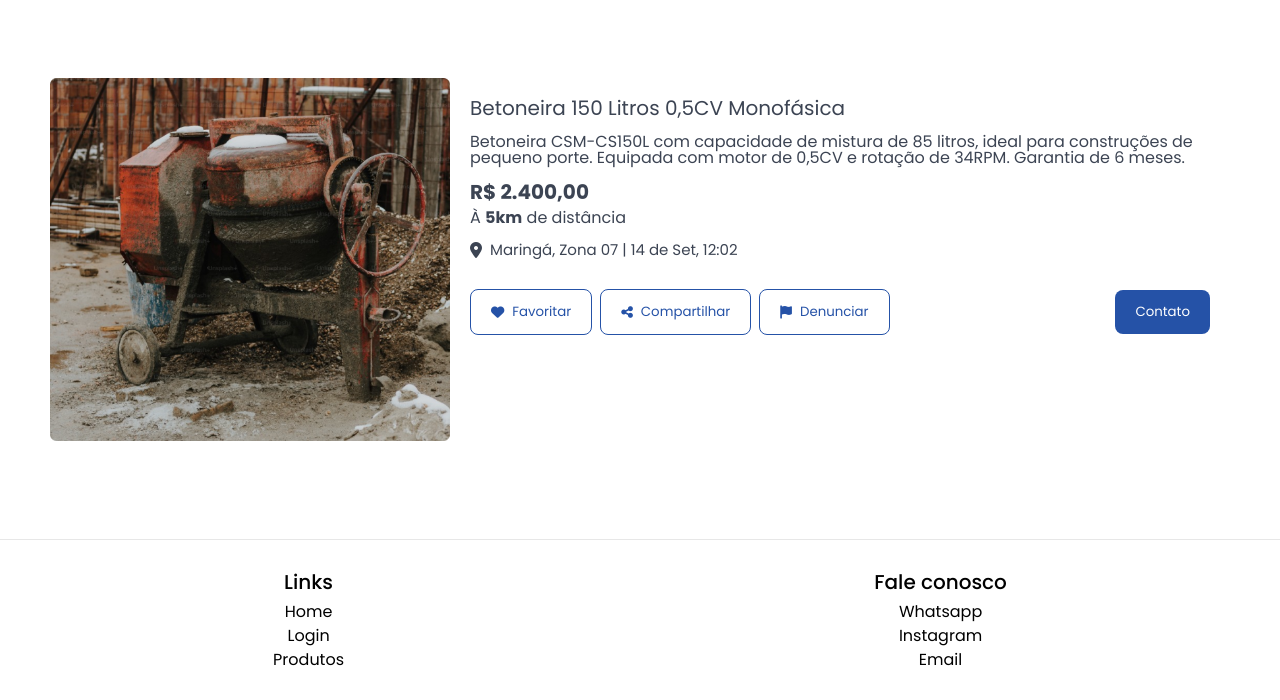
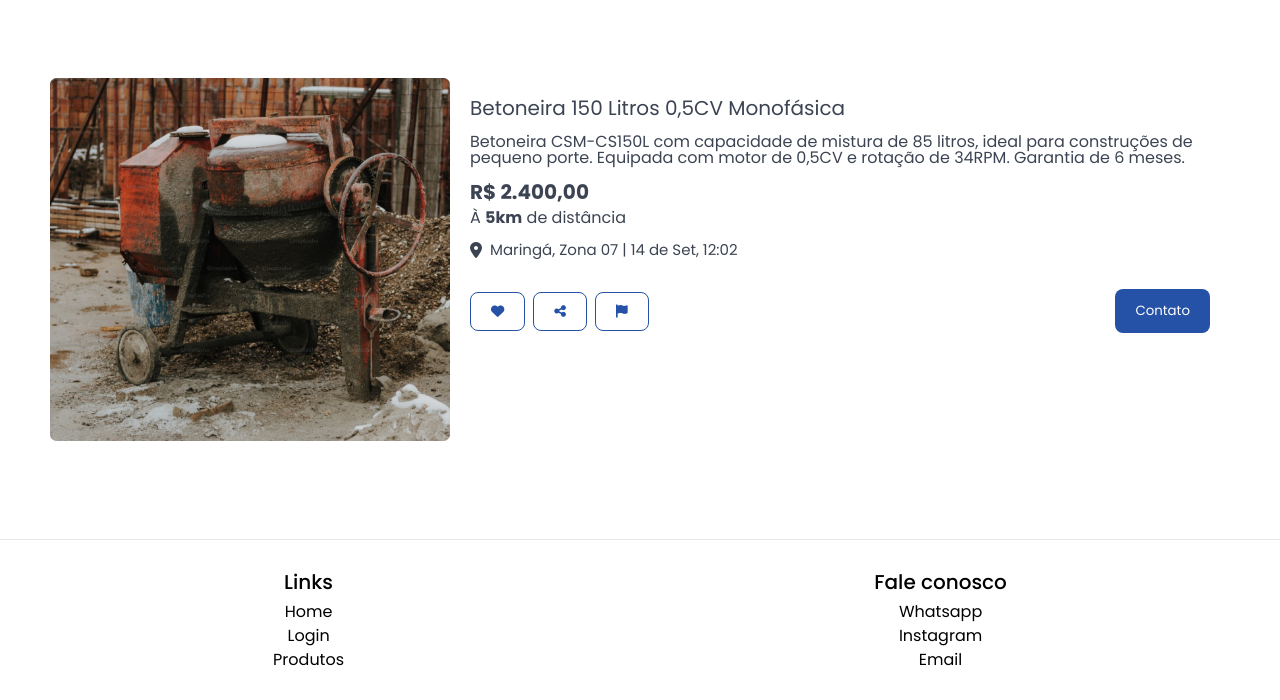
Before and after one commit to Carne-Seca-Faculdade/faca-voce-mesmo, a plain HTML site: page src/views/product.html in a window 1280 px wide. Shown: the part 100-800 px from the top of the page. Drawn offline with Linux system fonts and the light colour scheme.

Commit message:
fix - arrumando responsividade da página de produto

```diff
--- a/src/styles/home.css
+++ b/src/styles/home.css
@@ -105,7 +105,7 @@
 }
 
 .primary-button:hover {
-	opacity: 0.8;
+	background-color: var(--colorSecondary);
 }
 
 .about-container {
--- a/src/styles/product.css
+++ b/src/styles/product.css
@@ -145,12 +145,12 @@
 	border: 0.5px solid var(--colorPrimary);
 	padding: 0.75rem 1.25rem;
 	border-radius: 8px;
-	transition: all 0.3s ease-in-out;
+	transition: all 0.2s ease-in-out;
 	width: 100%;
 }
 
 .outlined-button:hover {
-	background-color: var(--colorPrimary);
+	background-color: var(--colorSecondary);
 	color: var(--textWhite);
 	border-color: transparent;
 }
@@ -170,7 +170,7 @@
 }
 
 .primary-button:hover {
-	opacity: 0.8;
+	background-color: var(--colorSecondary);
 }
 
 .footer {
@@ -235,11 +235,19 @@
 		text-align: left;
 	}
 
+	.outlined-button span {
+		display: none;
+	}
+
 	.botoes {
+		flex-wrap: wrap;
 		flex-direction: row;
-		flex-wrap: wrap;
 		justify-content: space-between;
 		align-items: center;
+	}
+
+	.botoes div {
+		min-width: 300px;
 	}
 
 	.botoes button {
--- a/src/views/product.html
+++ b/src/views/product.html
@@ -89,17 +89,26 @@
 
 					<div class="botoes">
 						<div>
-							<button class="outlined-button">
+							<button
+								class="outlined-button"
+								title="Favoritar produto"
+							>
 								<i class="fa-solid fa-heart"></i>
 								<span>Favoritar</span>
 							</button>
-							<button class="outlined-button">
+							<button
+								class="outlined-button"
+								title="Compartilhar produto"
+							>
 								<i class="fa-solid fa-share-nodes"></i>
 								<span>Compartilhar</span>
 							</button>
-							<button class="outlined-button">
+							<button
+								class="outlined-button"
+								title="Denunciar produto"
+							>
 								<i class="fa-solid fa-flag"></i>
-								<span>Denunciar</span>
+								<span>Compartilhar</span>
 							</button>
 						</div>
 						<button class="primary-button">Contato</button>
```
